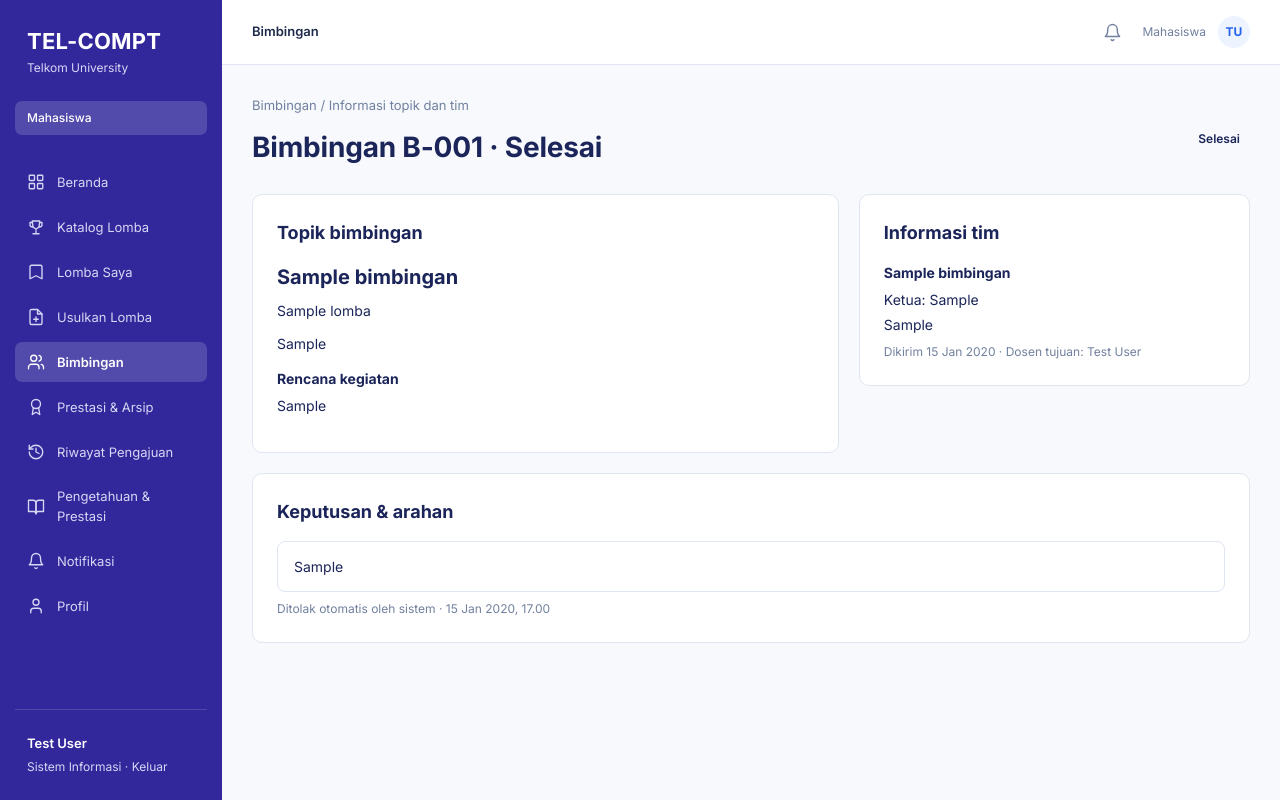
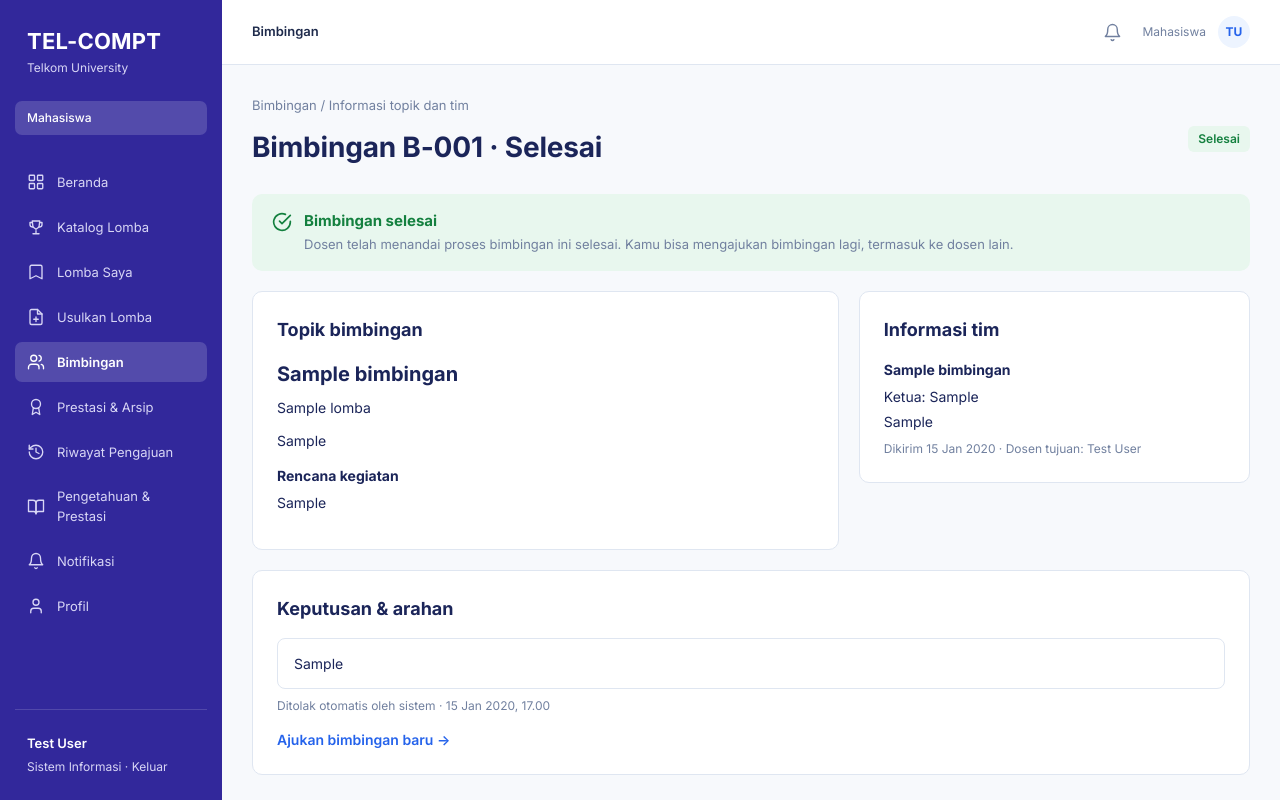
Before and after one commit to itsrezuu/Tel-Compt, a Laravel app: page /bimbingan/1 in a window 1280 px wide. Run offline with Laravel 12, Linux system fonts and the light colour scheme; a user stored in the database is signed in; data comes from the database, SQL or seed files in the repository; tables that the repository leaves empty hold one stand-in row (values such as "Sample post"); data that the repository does not hold is empty.

Commit message:
Tambahkan status selesai pada siklus bimbingan

```diff
--- a/app/Http/Controllers/BimbinganController.php
+++ b/app/Http/Controllers/BimbinganController.php
@@ -58,7 +58,7 @@ class BimbinganController extends Controller
 
         if ($this->punyaPengajuanAktif($request->user()->id)) {
             return redirect()->route('bimbingan.index')
-                ->with('error', 'Kamu masih punya pengajuan bimbingan yang aktif. Tunggu sampai ditolak sebelum mengajukan lagi.');
+                ->with('error', 'Kamu masih punya pengajuan bimbingan yang aktif. Tunggu sampai ditolak atau bimbingan yang disetujui ditandai selesai sebelum mengajukan lagi.');
         }
 
         $user = $request->user();
@@ -95,7 +95,7 @@ class BimbinganController extends Controller
 
             if ($this->punyaPengajuanAktif($user->id)) {
                 throw ValidationException::withMessages([
-                    'dosen_id' => 'Kamu masih punya pengajuan bimbingan yang aktif. Tunggu sampai ditolak sebelum mengajukan lagi.',
+                    'dosen_id' => 'Kamu masih punya pengajuan bimbingan yang aktif. Tunggu sampai ditolak atau bimbingan yang disetujui ditandai selesai sebelum mengajukan lagi.',
                 ]);
             }
 
@@ -222,6 +222,37 @@ class BimbinganController extends Controller
                 : 'Pengajuan bimbingan ditolak. Alasan sudah tercatat.');
     }
 
+    // Dosen: tandai proses bimbingan yang disetujui telah selesai.
+    public function dosenSelesaikan(Request $request, Bimbingan $bimbingan): RedirectResponse
+    {
+        $this->pastikanRole($request, ['dosen', 'kaprodi']);
+        $this->pastikanPemilik($request, $bimbingan);
+
+        $berhasil = Bimbingan::whereKey($bimbingan->getKey())
+            ->where('dosen_id', $request->user()->id)
+            ->where('status', Bimbingan::DISETUJUI)
+            ->update([
+                'status' => Bimbingan::SELESAI,
+                'updated_at' => now(),
+            ]);
+
+        if (! $berhasil) {
+            return redirect()->route('dosen.bimbingan.show', $bimbingan)
+                ->with('error', 'Bimbingan hanya bisa ditandai selesai setelah disetujui.');
+        }
+
+        User::find($bimbingan->mahasiswa_id)?->notify(new ActivityNotification(
+            'Bimbingan selesai',
+            "Bimbingan {$bimbingan->kode} telah ditandai selesai. Kamu sekarang bisa mengajukan bimbingan lagi ke dosen yang sama atau dosen lain.",
+            'bimbingan_status',
+            (int) $bimbingan->getKey(),
+            route('bimbingan.show', $bimbingan),
+        ));
+
+        return redirect()->route('dosen.bimbingan.show', $bimbingan)
+            ->with('success', 'Bimbingan ditandai selesai. Mahasiswa kini dapat mengajukan bimbingan lagi.');
+    }
+
     private function punyaPengajuanAktif(int $mahasiswaId): bool
     {
         return Bimbingan::where('mahasiswa_id', $mahasiswaId)->aktif()->exists();
--- a/app/Http/Controllers/Dosen/RiwayatController.php
+++ b/app/Http/Controllers/Dosen/RiwayatController.php
@@ -69,9 +69,9 @@ class RiwayatController extends Controller
     {
         $bimbingan = DB::table('bimbingan as b')
             ->join('users as m', 'm.id', '=', 'b.mahasiswa_id')
-            ->selectRaw("'bimbingan' as jenis, b.bimbingan_id as id, b.topik_judul as permintaan, m.name as mahasiswa, b.nama_tim as nama_tim, b.responded_at as selesai, b.status as status, b.catatan_dosen as catatan")
+            ->selectRaw("'bimbingan' as jenis, b.bimbingan_id as id, b.topik_judul as permintaan, m.name as mahasiswa, b.nama_tim as nama_tim, CASE WHEN b.status = ? THEN b.updated_at ELSE b.responded_at END as selesai, b.status as status, b.catatan_dosen as catatan", [Bimbingan::SELESAI])
             ->where('b.dosen_id', $dosenId)
-            ->whereIn('b.status', [Bimbingan::DISETUJUI, Bimbingan::DITOLAK])
+            ->whereIn('b.status', [Bimbingan::DISETUJUI, Bimbingan::DITOLAK, Bimbingan::SELESAI])
             ->whereNotNull('b.responded_at')
             ->whereNotNull('b.catatan_dosen')
             ->where('b.catatan_dosen', '<>', '');
--- a/app/Models/Bimbingan.php
+++ b/app/Models/Bimbingan.php
@@ -19,7 +19,9 @@ class Bimbingan extends Model
 
     public const DITOLAK = 'ditolak';
 
-    public const STATUSES = [self::MENUNGGU, self::DISETUJUI, self::DITOLAK];
+    public const SELESAI = 'selesai';
+
+    public const STATUSES = [self::MENUNGGU, self::DISETUJUI, self::DITOLAK, self::SELESAI];
 
     /** Batas waktu dosen merespons (jam). */
     public const BATAS_RESPONS_JAM = 24;
--- a/resources/views/bimbingan/_banner.blade.php
+++ b/resources/views/bimbingan/_banner.blade.php
@@ -8,6 +8,18 @@
                 {{ $untuk === 'dosen'
                     ? 'Keputusan telah tercatat. Mahasiswa menerima notifikasi dan dapat melihat arahan pada riwayat.'
                     : 'Keputusan dosen telah tercatat. Kamu sekarang bisa mengirim konsultasi ke pembimbing.' }}
+            </p>
+        </div>
+    </div>
+@elseif ($status === 'selesai')
+    <div class="bm-banner ok">
+        <svg viewBox="0 0 24 24" aria-hidden="true"><path d="M22 11.08V12a10 10 0 1 1-5.93-9.14"/><path d="m9 11 3 3L22 4"/></svg>
+        <div>
+            <strong>Bimbingan selesai</strong>
+            <p>
+                {{ $untuk === 'dosen'
+                    ? 'Proses bimbingan ini telah ditandai selesai. Mahasiswa dapat mengajukan bimbingan baru.'
+                    : 'Dosen telah menandai proses bimbingan ini selesai. Kamu bisa mengajukan bimbingan lagi, termasuk ke dosen lain.' }}
             </p>
         </div>
     </div>
--- a/resources/views/bimbingan/_status.blade.php
+++ b/resources/views/bimbingan/_status.blade.php
@@ -1,4 +1,4 @@
 @php
-    $labelStatus = ['menunggu' => 'Menunggu', 'disetujui' => 'Disetujui', 'ditanggapi' => 'Ditanggapi', 'ditolak' => 'Ditolak'];
+    $labelStatus = ['menunggu' => 'Menunggu', 'disetujui' => 'Disetujui', 'ditanggapi' => 'Ditanggapi', 'ditolak' => 'Ditolak', 'selesai' => 'Selesai'];
 @endphp
 <span class="bm-badge {{ $status }}">{{ $labelStatus[$status] ?? ucfirst($status) }}</span>
--- a/resources/views/bimbingan/_styles.blade.php
+++ b/resources/views/bimbingan/_styles.blade.php
@@ -52,7 +52,7 @@
 
     .bm-badge { display: inline-block; padding: 4px 10px; border-radius: 6px; font-size: 12px; font-weight: 600; }
     .bm-badge.menunggu { background: #fffbeb; color: #9a5800; }
-    .bm-badge.disetujui, .bm-badge.ditanggapi { background: #e8f7ee; color: #14803f; }
+    .bm-badge.disetujui, .bm-badge.ditanggapi, .bm-badge.selesai { background: #e8f7ee; color: #14803f; }
     .bm-badge.ditolak { background: #fdecec; color: #a62121; }
 
     .bm-banner { display: flex; gap: 12px; padding: 16px 20px; border-radius: 10px; }
--- a/resources/views/bimbingan/dosen-index.blade.php
+++ b/resources/views/bimbingan/dosen-index.blade.php
@@ -10,7 +10,7 @@
 @endpush
 
 @php
-    $tabs = ['menunggu' => 'Menunggu', 'disetujui' => 'Disetujui', 'ditolak' => 'Ditolak'];
+    $tabs = ['menunggu' => 'Menunggu', 'disetujui' => 'Disetujui', 'selesai' => 'Selesai', 'ditolak' => 'Ditolak'];
 @endphp
 
 @section('content')
--- a/resources/views/bimbingan/index.blade.php
+++ b/resources/views/bimbingan/index.blade.php
@@ -38,8 +38,8 @@
         <div class="bm-banner warn">
             <div>
                 <p style="margin:0;color:inherit">
-                    Kamu masih punya pengajuan yang aktif (menunggu atau disetujui), jadi belum bisa mengajukan ke dosen lain.
-                    Kamu bisa mengajukan lagi setelah pengajuan ditolak.
+                    Kamu masih punya pengajuan Menunggu atau bimbingan Disetujui yang belum ditandai selesai, jadi belum bisa mengajukan lagi.
+                    Kamu bisa mengajukan lagi setelah pengajuan ditolak atau dosen menandai bimbingan selesai.
                 </p>
             </div>
         </div>
--- a/resources/views/bimbingan/show.blade.php
+++ b/resources/views/bimbingan/show.blade.php
@@ -37,7 +37,7 @@
                 {{ $item->ditolak_otomatis ? 'Ditolak otomatis oleh sistem' : $item->dosen->name }}
                 · {{ Bimbingan::formatWaktu($item->responded_at, true) }}
             </p>
-            @if ($item->status === 'ditolak')
+            @if (in_array($item->status, ['ditolak', 'selesai'], true))
                 <p style="margin:14px 0 0"><a href="{{ route('bimbingan.create') }}" class="bm-link">Ajukan bimbingan baru →</a></p>
             @endif
         @endif
--- a/routes/bimbingan.php
+++ b/routes/bimbingan.php
@@ -21,6 +21,7 @@ Route::post('/bimbingan/{bimbingan}/konsultasi', [KonsultasiController::class, '
 Route::get('/dosen/permintaan-bimbingan', [BimbinganController::class, 'dosenIndex'])->name('dosen.bimbingan.index');
 Route::get('/dosen/permintaan-bimbingan/{bimbingan}', [BimbinganController::class, 'dosenShow'])->whereNumber('bimbingan')->name('dosen.bimbingan.show');
 Route::patch('/dosen/permintaan-bimbingan/{bimbingan}', [BimbinganController::class, 'dosenRespond'])->whereNumber('bimbingan')->name('dosen.bimbingan.respond');
+Route::patch('/dosen/permintaan-bimbingan/{bimbingan}/selesai', [BimbinganController::class, 'dosenSelesaikan'])->whereNumber('bimbingan')->name('dosen.bimbingan.selesai');
 
 Route::get('/dosen/riwayat', [RiwayatController::class, 'index'])->name('dosen.riwayat');
 
```
Also changed, not shown: resources/views/bimbingan/dosen-show.blade.php (+13 -3 lines), tests/Feature/BimbinganLifecycleTest.php (added, +136 -0 lines), tests/Feature/DosenRiwayatTest.php (+22 -1 lines).
